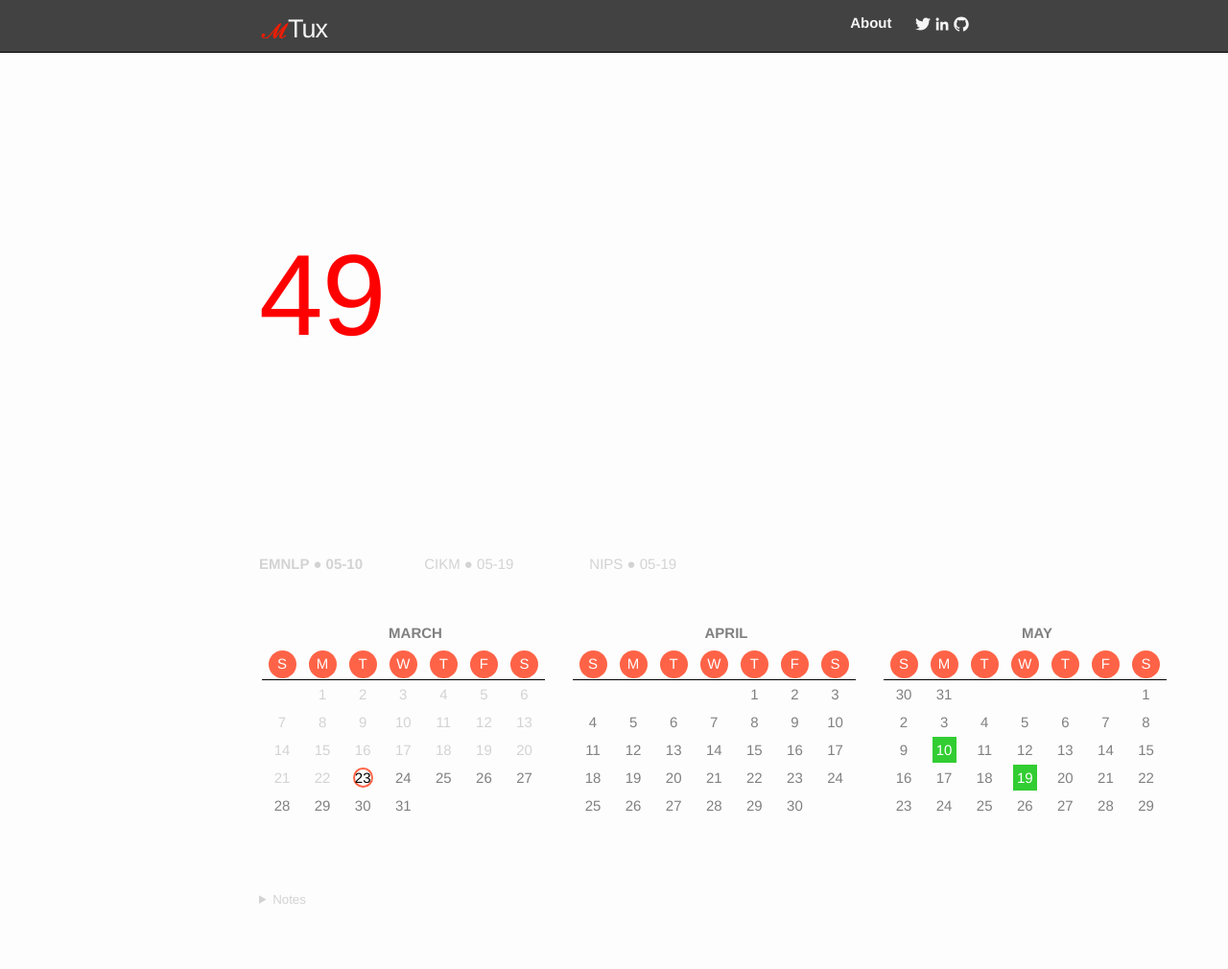
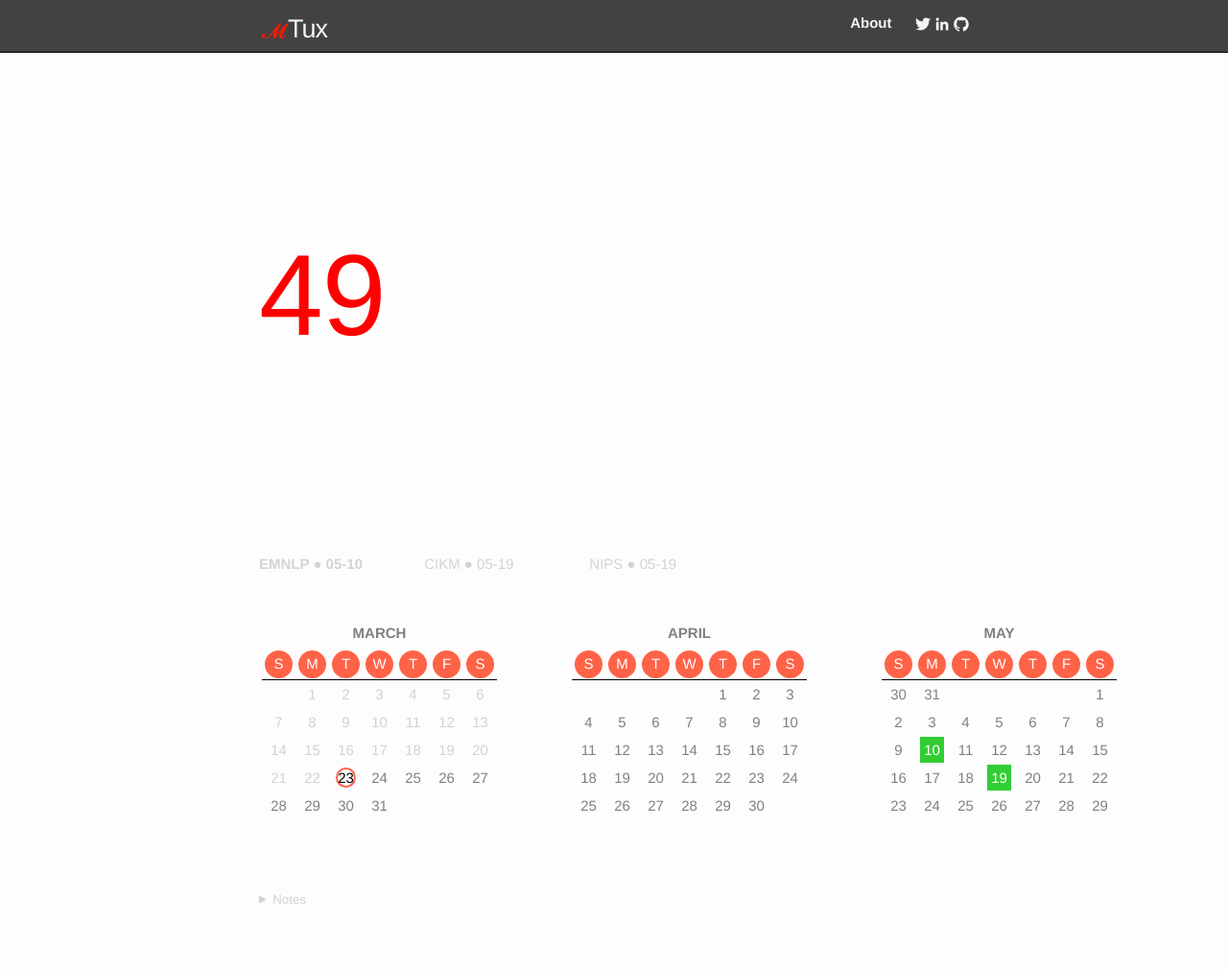
Before and after one commit to mutux/mutux.github.io, a Jekyll site: the page built from _posts/2020-11-26-conferences.markdown, in a window 1280 px wide. Shown: the whole page at 96% size. Built offline with Jekyll 4.4.1, drawn with Linux system fonts in a browser that asks for light colours.

Commit message:
width 49

```diff
--- a/_posts/2020-11-26-conferences.markdown
+++ b/_posts/2020-11-26-conferences.markdown
@@ -9,7 +9,12 @@ layout: passage
 <br>
 
 <table>
-<tr><th><span style="font-weight:bold;color:gray;width:320px;display:inline-block;text-align:center">MARCH</span></th><th><span style="font-weight:bold;color:gray;width:320px;display:inline-block;text-align:center">APRIL</span></th><th><span style="font-weight:bold;color:gray;width:320px;display:inline-block;text-align:center">MAY</span></th></tr>
+<tr>
+    <th><span style="font-weight:bold;color:gray;width:245px;display:inline-block;text-align:center">MARCH</span></th>
+    <th><span style="font-weight:bold;color:gray;width:70px;display:inline-block;text-align:center">&nbsp;</span></th>
+    <th><span style="font-weight:bold;color:gray;width:245px;display:inline-block;text-align:center">APRIL</span></th>
+    <th><span style="font-weight:bold;color:gray;width:70px;display:inline-block;text-align:center">&nbsp;</span></th>
+    <th><span style="font-weight:bold;color:gray;width:245px;display:inline-block;text-align:center">MAY</span></th></tr>
 <tr><td>
     <table style="border-collapse:collapse; width:100%">
         <tr>
@@ -65,10 +70,9 @@ layout: passage
             <td><span style="color:gray; margin:auto; display:table;"> </span></td>
             <td><span style="color:gray; margin:auto; display:table;"> </span></td>
             <td><span style="color:gray; margin:auto; display:table;"> </span></td>
-            <td><span style="color:gray; margin:auto; display:table;">&nbsp;&nbsp;&nbsp;&nbsp;</span></td>
         </tr>
     </table>
-</td><td>
+</td><td></td><td>
     <table style="border-collapse:collapse; width:100%">
         <tr>
             <th style="border-bottom: 1px solid black;"><span style="background-color:tomato;color:white;border-radius:50%;width:29px;height:29px;display:inline-block;text-align:center;font-weight:normal">S</span></th>
@@ -123,10 +127,9 @@ layout: passage
             <td><span style="color:gray; margin:auto; display:table;">29</span></td>
             <td><span style="color:gray; margin:auto; display:table;">30</span></td>
             <td><span style="color:gray; margin:auto; display:table;"> </span></td>
-            <td><span style="color:gray; margin:auto; display:table;">&nbsp;&nbsp;&nbsp;&nbsp;</span></td>
         </tr>
     </table>
-</td><td>
+</td><td></td><td>
     <table style="border-collapse:collapse; width:100%">
         <tr>
             <th style="border-bottom: 1px solid black;"><span style="background-color:tomato;color:white;border-radius:50%;width:29px;height:29px;display:inline-block;text-align:center;font-weight:normal">S</span></th>
@@ -181,7 +184,6 @@ layout: passage
             <td><span style="color:gray; margin:auto; display:table;">27</span></td>
             <td><span style="color:gray; margin:auto; display:table;">28</span></td>
             <td><span style="color:gray; margin:auto; display:table;">29</span></td>
-            <td><span style="color:gray; margin:auto; display:table;">&nbsp;&nbsp;&nbsp;&nbsp;</span></td>
         </tr>
     </table>
 </td></tr> </table>
```
